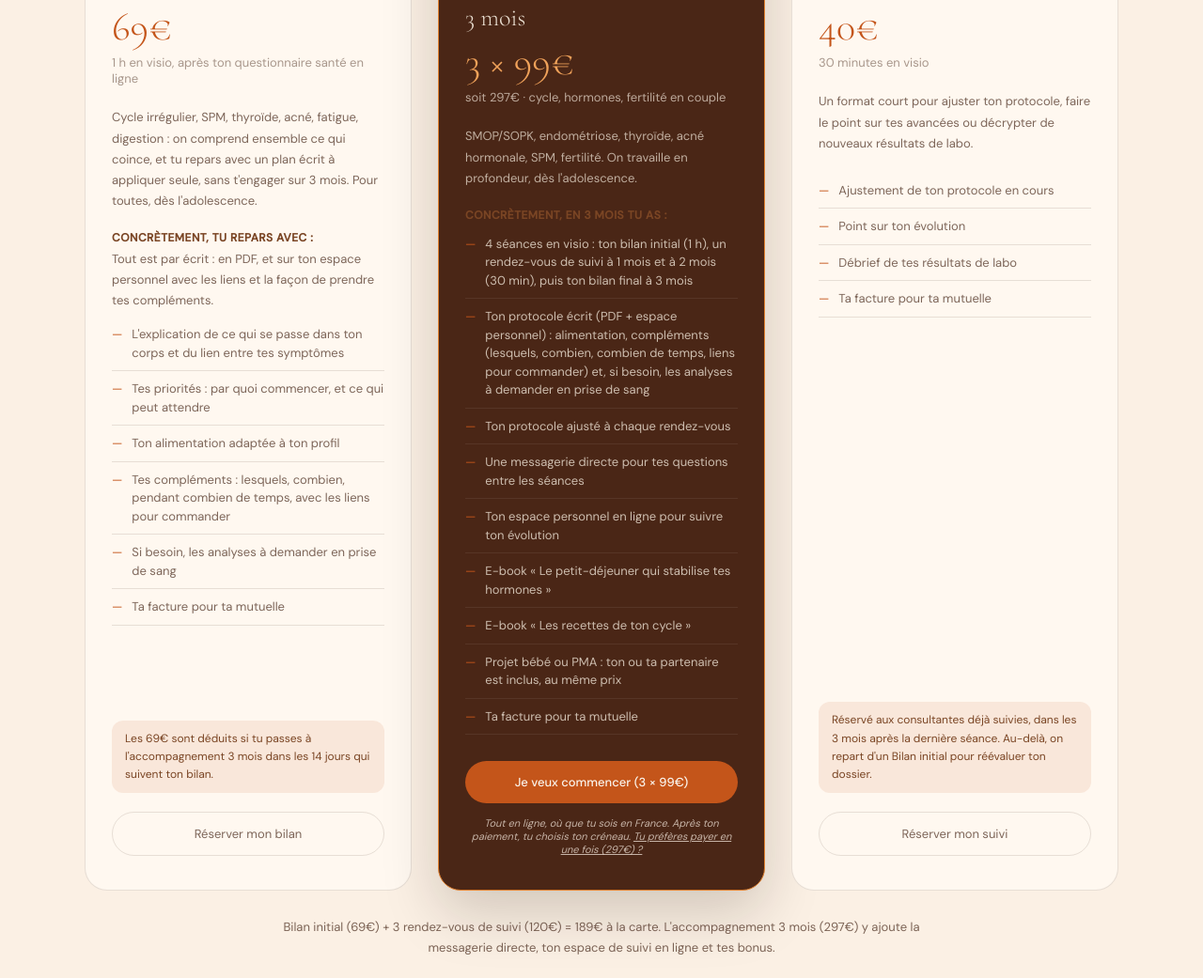
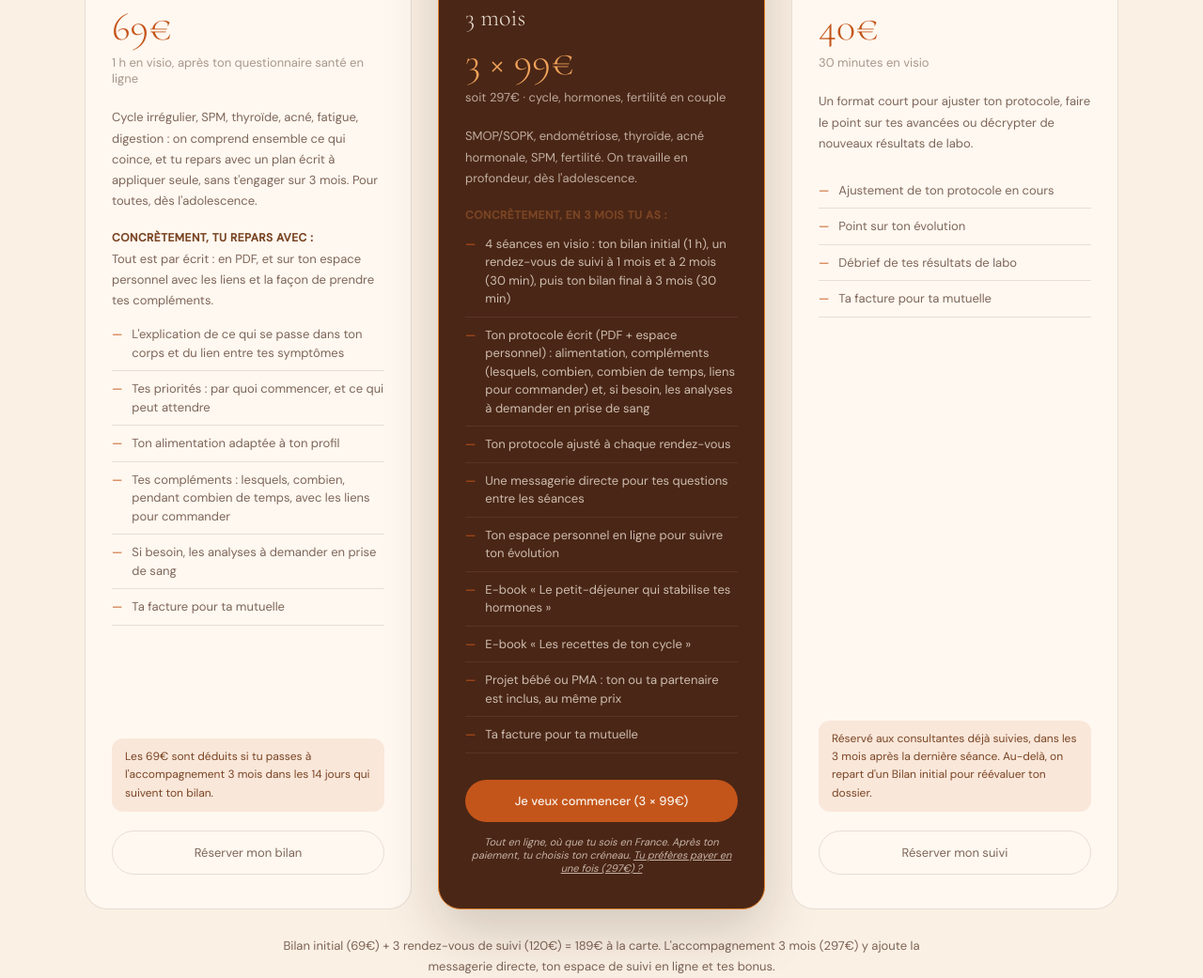
Before and after one commit to lamenaturo/-meije-naturo-site, a plain HTML site: page index.html in a window 1280 px wide. Shown: the part 5836-6877 px from the top of the page at 94% size. Drawn offline with nearby package versions, Linux system fonts and the light colour scheme.

Commit message:
Accompagnement : durée du bilan final (30 min)
Co-Authored-By: Claude Opus 5.5 <noreply@anthropic.com>
Claude-Session: https://claude.ai/code/session_01BNzQ1nfx9nH1b1FW6Y7XGu

```diff
--- a/index.html
+++ b/index.html
@@ -536,7 +536,7 @@
         <p class="offre-desc">SMOP/SOPK, endométriose, thyroïde, acné hormonale, SPM, fertilité. On travaille en profondeur, dès l'adolescence.</p>
         <p class="offre-list-title">Concrètement, en 3 mois tu as :</p>
         <ul class="offre-list">
-          <li>4 séances en visio : ton bilan initial (1 h), un rendez-vous de suivi à 1 mois et à 2 mois (30 min), puis ton bilan final à 3 mois</li>
+          <li>4 séances en visio : ton bilan initial (1 h), un rendez-vous de suivi à 1 mois et à 2 mois (30 min), puis ton bilan final à 3 mois (30 min)</li>
           <li>Ton protocole écrit (PDF + espace personnel) : alimentation, compléments (lesquels, combien, combien de temps, liens pour commander) et, si besoin, les analyses à demander en prise de sang</li>
           <li>Ton protocole ajusté à chaque rendez-vous</li>
           <li>Une messagerie directe pour tes questions entre les séances</li>
```
